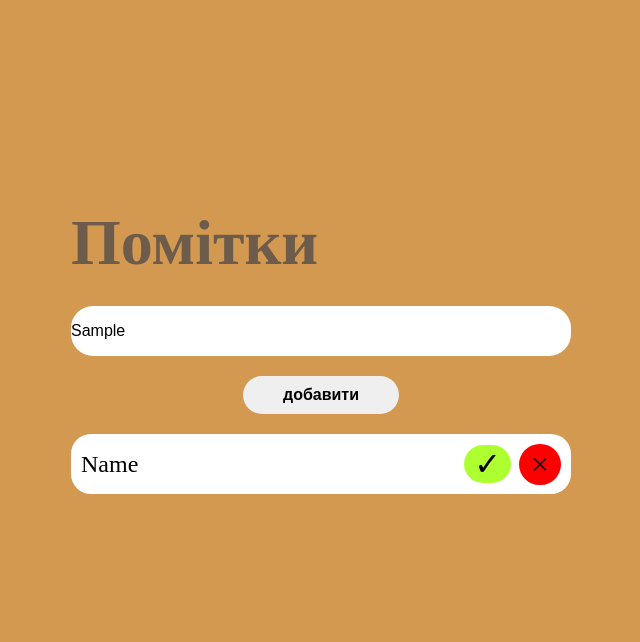
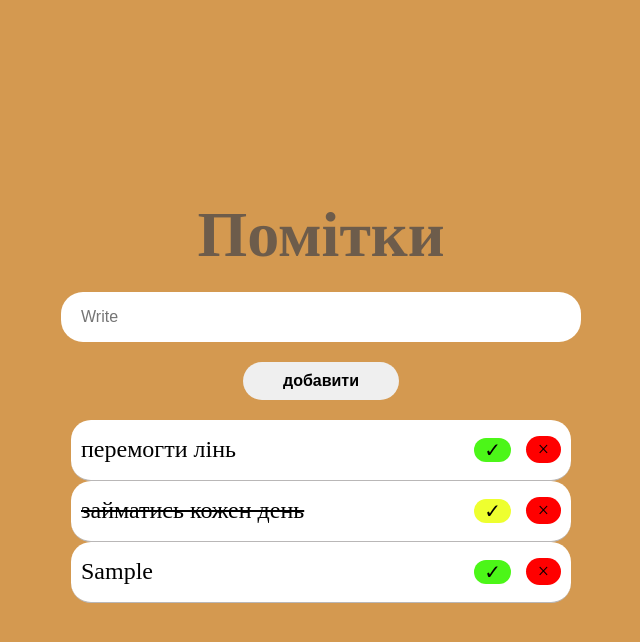
Before and after one commit to VolodyCD/Notes, a plain HTML site: page index.html in a window 1280 px wide. Both pictures are taken after typing "Sample" into the empty fields and a click on the button "добавити". Shown: the whole page, without its empty margins (319-959 px from the left). Drawn offline with Linux system fonts and the light colour scheme.

Commit message:
add interactiv

```diff
--- a/css/style.css
+++ b/css/style.css
@@ -16,7 +16,6 @@ body{
 }
 
 .header{
-   position: relative;
 display: flex;
 flex-direction: column;
 align-items: center;
@@ -24,8 +23,7 @@ gap: 20px;
 }
 
 .title {
-   position: absolute;
-   top: -100px;
+
    left: 0;
    color: rgba(77, 73, 73, 0.766);
 
@@ -35,15 +33,14 @@ gap: 20px;
    width: 500px;
    height: 20px;
    padding: 15px 0;
+   padding-left: 20px;
    border: none;
    border-radius: 22px;
    font-size: 16px;
 
 }
 
-.mini__title::placeholder{
-   padding-left: 20px;
-}
+
 
 .button{
    max-width: 200px;
@@ -56,17 +53,23 @@ border: none;
 }
 
 .list {
-   background-color: #fff;
    border-radius: 20px;
    max-width: 500px;
+   font-size: 20px;
 }
 
 .list li {
+   display: flex;
+   gap: 10px;
    list-style: none;
    width: 500px;
    min-height: 60px;
    display: flex;
    align-items: center;
+   border-radius: 20px;
+   border-bottom: 1px solid rgb(185, 183, 183);
+   background-color: #fff;
+
 }
 
 li {
@@ -75,12 +78,17 @@ li {
 
 .go{
    position: absolute;
-   background-color: greenyellow;
+   background-color: rgb(76, 246, 24);
    padding: 0px 10px;
    border: none;
    border-radius: 25px;
    right: 0;
    margin-right: 60px;
+   cursor: pointer;
+}
+.bag{
+   background-color: rgb(238, 255, 47);
+
 }
 
 .not{
@@ -91,6 +99,11 @@ li {
    margin:0 10px;
    position: absolute;
    right: 0;
+   cursor: pointer;
+}
+
+.text-decoration {
+   text-decoration: line-through;
 }
 
 .name{
--- a/index.html
+++ b/index.html
@@ -12,15 +12,15 @@
       <h1 class="title">
          Помітки
       </h1>
-      <input  type="text" class="mini__title" id="title" placeholder="Write">
-      <button class="button" id="btn">добавити</button>
+      <input  type="text" class="mini__title" id="title" placeholder="Write" >
+      <button class="button" type="submit" id="btn">добавити</button>
 
-      <ul class="list">
-         <li class="list_item">
+      <ul class="list" id="list">
+         <!-- <li class="list_item">
             <span class="name">Name</span>
             <span class="go">&check;</span>
             <span class="not">&times;</span>
-         </li>
+         </li> -->
       </ul>
    </div>
 
--- a/js/main.js
+++ b/js/main.js
@@ -0,0 +1,141 @@
+/* Theory
+
+const array = [1, 2, 3, 4, 5]
+const a = new Array(2, 4, 5, 'hello')
+
+console.log(array.length)
+
+console.log(array[2])
+
+console.log(array[array.length - 1])
+array[1] = 'hi'
+
+*/
+
+const inputElement = document.getElementById('title')
+const createBtn = document.getElementById('btn')
+const listElement = document.getElementById('list')
+
+console.log(inputElement.value)
+
+/* createBtn.onclick = function(){
+   listElement.innerHTML = `<li class="list_item">
+               <span class="name">${inputElement.value}</span>
+               <span class="go">&check;</span>
+               <span class="not">&times;</span>
+            </li>`
+}
+*/
+
+// const notes = ['перемогти лінь', 'займатись кожен день']
+
+// function render(){
+//    // for (let i = 0; i<notes.length; i++){
+//    //    listElement.insertAdjacentHTML('beforeend', getNoteTemplate(notes[i]))
+//    // }
+//    for(let note of notes) {
+//       listElement.insertAdjacentHTML('beforeend', getNoteTemplate(note))
+//    }
+// }
+
+// render()
+
+
+
+
+// createBtn.onclick = function(){
+
+//    if (inputElement.value.length === 0){
+//       return
+//    }else{
+//       listElement.insertAdjacentHTML('beforeend',
+//          getNoteTemplate(inputElement.value)
+//          )
+//    }
+//    inputElement.value = ''
+// }
+
+// function getNoteTemplate(title){
+//    return `<li class="list_item">
+//          <span class="name">${title}</span>
+//          <span class="go">&check;</span>
+//          <span class="not">&times;</span>
+//          </li>`
+// }
+
+/*
+
+Object Theory
+
+const person = {
+   firstName: 'Volody',
+   lastName: 'CD',
+   year: 1995,
+   getFullName: function (){
+console.log(person.firstName)
+   }
+}
+*/
+
+const notes = [
+   { title: 'перемогти лінь',
+      completed: false,
+   },
+   { title: 'займатись кожен день',
+      completed: true,
+   }
+   ]
+
+   function render(){
+      listElement.innerHTML = ''
+       if (notes.length === 0){
+         listElement.innerHTML = '<p> Нет Елементов</p>'
+       }
+      for (let i = 0; i<notes.length; i++){
+         listElement.insertAdjacentHTML('beforeend', getNoteTemplate(notes[i], i))
+      }
+      // for(let note of notes) {
+      //    listElement.insertAdjacentHTML('beforeend', getNoteTemplate(note))
+      // }
+   }
+
+   render()
+
+   createBtn.onclick = function(){
+
+      if (inputElement.value.length === 0){
+         return
+      }
+      const newNote = {
+         title: inputElement.value,
+         completed:false,
+      }
+      notes.push(newNote)
+      render()
+      inputElement.value = ''
+   }
+
+
+
+listElement.onclick = function (event){
+      if(event.target.dataset.index){
+      const index = Number(event.target.dataset.index)
+      const type = event.target.dataset.type
+      if(type === 'toggle'){
+      notes[index].completed = !notes[index].completed
+      }else if (type === 'remove'){
+        notes.splice(index, 1)
+      }
+      render()
+      }
+
+}
+
+
+   function getNoteTemplate(note, index){
+      return `<li class="list_item">
+            <span class="name ${note.completed ? 'text-decoration': ''}">${note.title}</span>
+            <span class="go ${note.completed ? 'bag': ''} " data-index="${index}" data-type ="toggle">&check;</span>
+            <span class="not" data-index="${index}" data-type ="remove" >&times;</span>
+            </li>`
+   }
```
